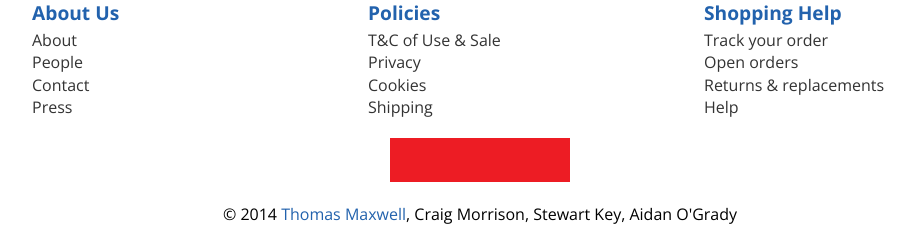
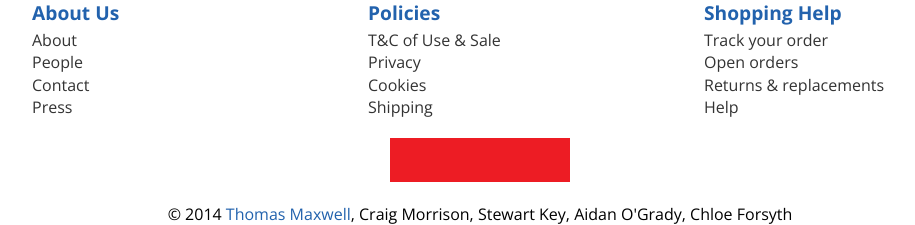
Before and after one commit to nightpaws/Spamazon-Shopping-Site-Project, a PHP site: page / in a window 1280 px wide. Shown: the part 672-897 px from the top of the page, without its empty margins (160-1075 px from the left). Run offline with PHP 8.4, Linux system fonts and the light colour scheme; some libraries are stand-ins or nearby versions.

Commit message:
Added chloe to the footer

```diff
--- a/html-css-template/footer.php
+++ b/html-css-template/footer.php
@@ -29,5 +29,5 @@
 			</ul>
 		</div>
 		<img class="logo" src="img/logo.png" alt="Spamazon Logo">
-		<p class="desktop">&copy; 2014 <a href="http://www.tom-maxwell.com">Thomas Maxwell</a>, Craig Morrison, Stewart Key, Aidan O'Grady</p>
+		<p class="desktop">&copy; 2014 <a href="http://www.tom-maxwell.com">Thomas Maxwell</a>, Craig Morrison, Stewart Key, Aidan O'Grady, Chloe Forsyth</p>
 		<p class="mobile">&copy; 2014 <a href="#">The people involved</a></p>
```
